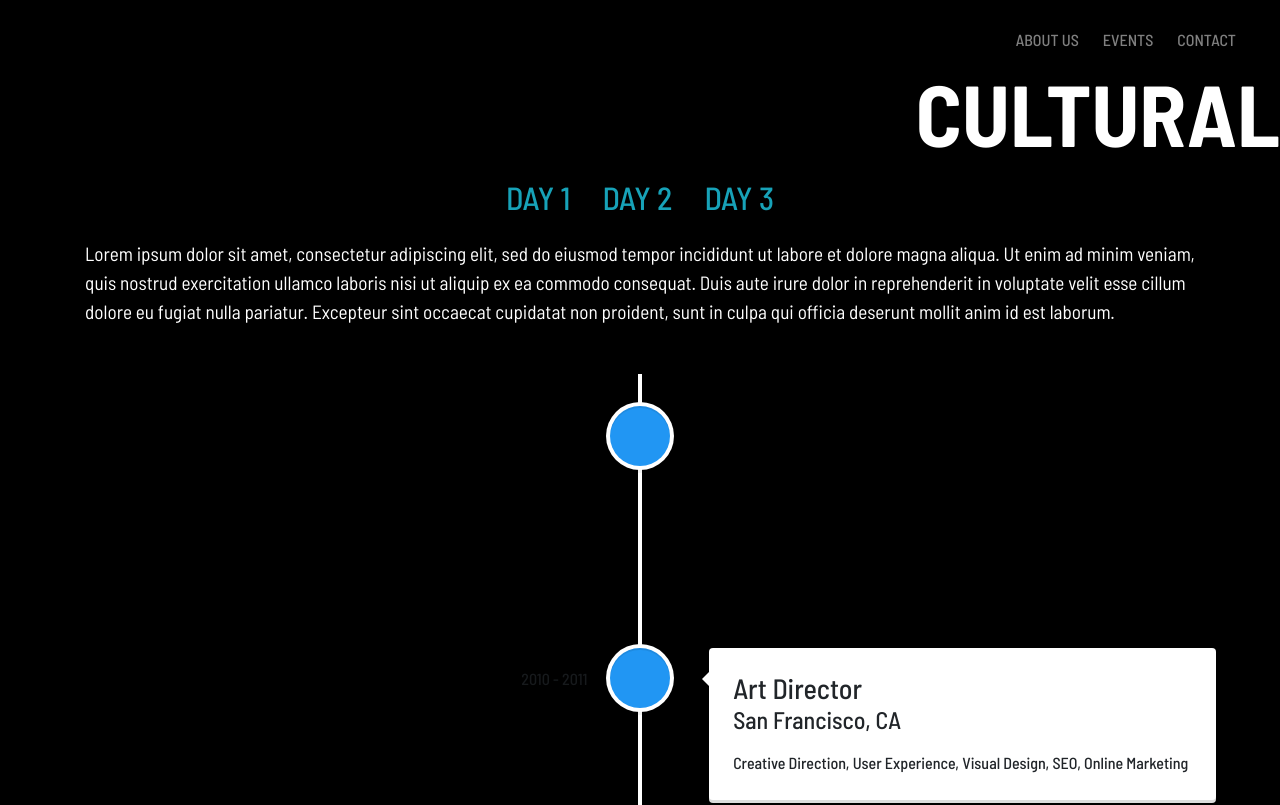
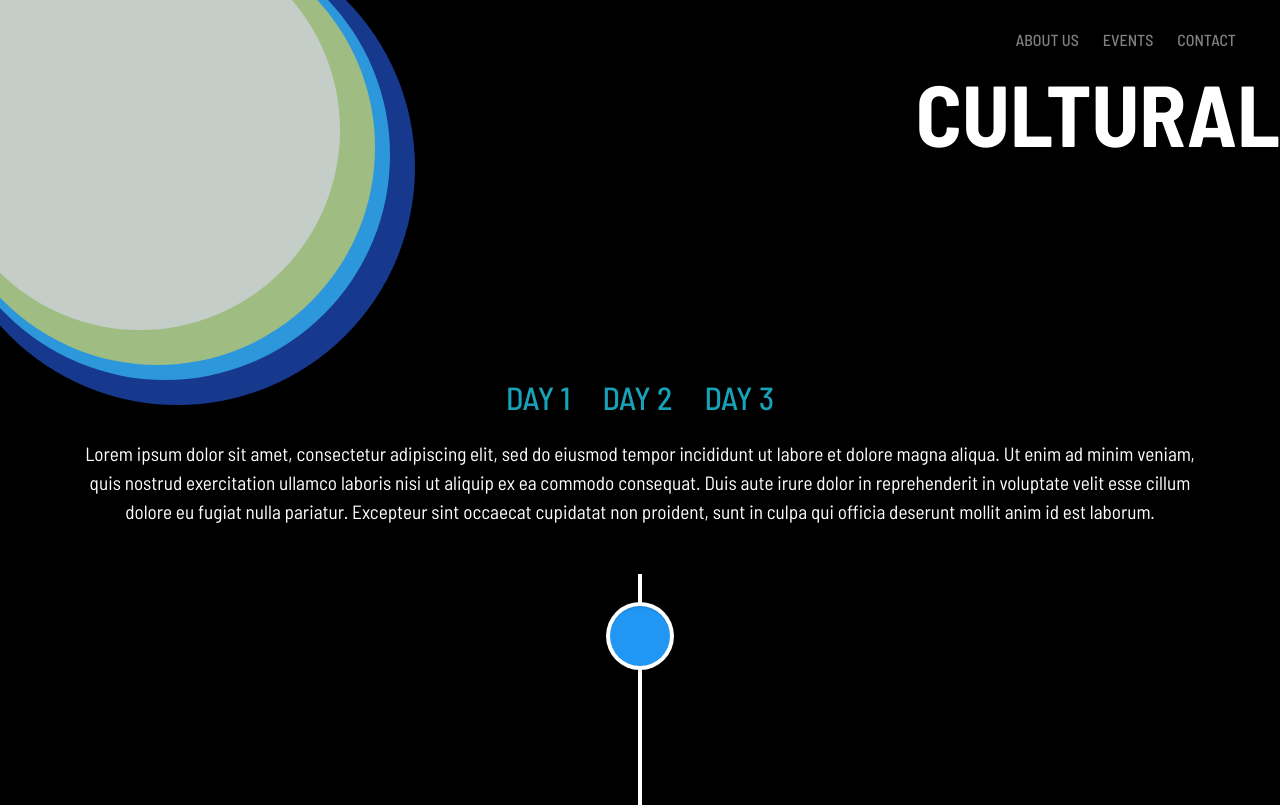
Before and after one commit to Felicity-IIIT-Hyderabad/website-2021, a React (Create React App) app in the folder reactapp/: page /events-cultural in a window 1280 px wide. Shown: the top 805 px of the page. Built offline with nearby package versions, Linux system fonts and the light colour scheme.

Commit message:
Add Radiating Image placeholder

```diff
--- a/reactapp/src/components/CultEvent.js
+++ b/reactapp/src/components/CultEvent.js
@@ -10,16 +10,26 @@ const CultEvent = () => {
 
     return (
         <div>
-            <div className="font-weight-bold infopage-title mt-5 event-heading text-white"> CULTURAL </div>
-            <div className="text-white font-weight-bold d-flex justify-content-center days">
-                <h2 className="mx-3 text-info">DAY 1</h2>
-                <h2 className="mx-3 text-info">DAY 2</h2>
-                <h2 className="mx-3 text-info">DAY 3</h2>
+
+            <div className="image-absolute">
+                <div id="cult-circle4"></div>
+                <div id="cult-circle3"></div>
+                <div id="cult-circle2"></div>
+                <div id="cult-circle1"></div>
             </div>
 
-            <div className="container">
-                <div className="text-white my-3 main-description">
-                    Lorem ipsum dolor sit amet, consectetur adipiscing elit, sed do eiusmod tempor incididunt ut labore et dolore magna aliqua. Ut enim ad minim veniam, quis nostrud exercitation ullamco laboris nisi ut aliquip ex ea commodo consequat. Duis aute irure dolor in reprehenderit in voluptate velit esse cillum dolore eu fugiat nulla pariatur. Excepteur sint occaecat cupidatat non proident, sunt in culpa qui officia deserunt mollit anim id est laborum.
+            <div className="font-weight-bold infopage-title my-5 event-heading text-white"> CULTURAL </div>
+
+            <div className="container event-list">
+                <div className="text-center mt-5">
+                    <div className="text-white font-weight-bold d-flex justify-content-center days">
+                        <h2 className="mx-3 text-info">DAY 1</h2>
+                        <h2 className="mx-3 text-info">DAY 2</h2>
+                        <h2 className="mx-3 text-info">DAY 3</h2>
+                    </div>
+                    <div className="text-white my-3 main-description">
+                        Lorem ipsum dolor sit amet, consectetur adipiscing elit, sed do eiusmod tempor incididunt ut labore et dolore magna aliqua. Ut enim ad minim veniam, quis nostrud exercitation ullamco laboris nisi ut aliquip ex ea commodo consequat. Duis aute irure dolor in reprehenderit in voluptate velit esse cillum dolore eu fugiat nulla pariatur. Excepteur sint occaecat cupidatat non proident, sunt in culpa qui officia deserunt mollit anim id est laborum.
+                    </div>
                 </div>
             </div>
 
--- a/reactapp/src/components/Event.css
+++ b/reactapp/src/components/Event.css
@@ -1,3 +1,93 @@
+#tech-circle1 {
+	position: absolute;
+    background: linear-gradient(0deg, rgba(59, 80, 89, 0.64), rgba(59, 80, 89, 0.64)), rgba(59, 80, 89, 0.64);
+    top: -70px;
+    left: -60px;
+    border-radius: 50%;
+    width: 400px;
+    height: 400px;
+}
+
+#tech-circle2 {
+	position: absolute;
+    background: rgba(73, 120, 95, 0.69);
+    top: -70px;
+    left: -60px;
+    border-radius: 50%;
+    width: 435px;
+    height: 435px;
+}
+
+#tech-circle3 {
+	position: absolute;
+    background: rgba(73, 120, 115, 0.69);
+    top: -70px;
+    left: -60px;
+    border-radius: 50%;
+    width: 450px;
+    height: 450px;
+}
+
+#tech-circle4 {
+	position: absolute;
+    background: rgba(73, 74, 120, 0.69);
+    top: -70px;
+    left: -60px;
+    border-radius: 50%;
+    width: 475px;
+    height: 475px;
+}
+
+#cult-circle1 {
+	position: absolute;
+    background: linear-gradient(0deg, rgba(255, 255, 255, 0.64), rgba(255, 255, 255, 0.64)), rgba(59, 80, 89, 0.64);
+    top: -70px;
+    left: -60px;
+    border-radius: 50%;
+    width: 400px;
+    height: 400px;
+}
+
+#cult-circle2 {
+	position: absolute;
+    background: rgba(210, 205, 91, 0.69);
+    top: -70px;
+    left: -60px;
+    border-radius: 50%;
+    width: 435px;
+    height: 435px;
+}
+
+#cult-circle3 {
+	position: absolute;
+    background: rgba(56, 195, 255, 0.69);
+    top: -70px;
+    left: -60px;
+    border-radius: 50%;
+    width: 450px;
+    height: 450px;
+}
+
+#cult-circle4 {
+	position: absolute;
+    background: rgba(32, 81, 205, 0.69);
+    top: -70px;
+    left: -60px;
+    border-radius: 50%;
+    width: 475px;
+    height: 475px;
+}
+
+.image-absolute img{
+	position: absolute;
+	top: 0;
+	left: 0;
+}
+
+.event-list{
+	margin-top: 200px;
+}
+
 .event-heading{
 	text-align: right;
 }
@@ -7,10 +97,16 @@
 }
 
 @media only screen and (max-width: 768px) {
+	.image-absolute{
+		display: none !important;
+	}
 	.event-heading{
 		text-align: center;
 	}
   	.days {
     	display: none !important;
   	}
+  	.event-list{
+		margin-top: 1rem;
+	}
 }
--- a/reactapp/src/components/TechEvent.jsx
+++ b/reactapp/src/components/TechEvent.jsx
@@ -10,16 +10,26 @@ const TechEvent = () => {
 
     return (
         <div>
-            <div className="font-weight-bold infopage-title mt-5 event-heading text-white"> TECHNICAL </div>
-            <div className="text-white font-weight-bold d-flex justify-content-center days">
-                <h2 className="mx-3 text-info">DAY 1</h2>
-                <h2 className="mx-3 text-info">DAY 2</h2>
-                <h2 className="mx-3 text-info">DAY 3</h2>
+
+            <div className="image-absolute">
+                <div id="tech-circle4"></div>
+                <div id="tech-circle3"></div>
+                <div id="tech-circle2"></div>
+                <div id="tech-circle1"></div>
             </div>
 
-            <div className="container">
-                <div className="text-white my-3 main-description">
-                    Lorem ipsum dolor sit amet, consectetur adipiscing elit, sed do eiusmod tempor incididunt ut labore et dolore magna aliqua. Ut enim ad minim veniam, quis nostrud exercitation ullamco laboris nisi ut aliquip ex ea commodo consequat. Duis aute irure dolor in reprehenderit in voluptate velit esse cillum dolore eu fugiat nulla pariatur. Excepteur sint occaecat cupidatat non proident, sunt in culpa qui officia deserunt mollit anim id est laborum.
+            <div className="font-weight-bold infopage-title my-5 event-heading text-white"> TECHNICAL </div>
+
+            <div className="container event-list">
+                <div className="text-center mt-5">
+                    <div className="text-white font-weight-bold d-flex justify-content-center days">
+                        <h2 className="mx-3 text-info">DAY 1</h2>
+                        <h2 className="mx-3 text-info">DAY 2</h2>
+                        <h2 className="mx-3 text-info">DAY 3</h2>
+                    </div>
+                    <div className="text-white my-3 main-description">
+                        Lorem ipsum dolor sit amet, consectetur adipiscing elit, sed do eiusmod tempor incididunt ut labore et dolore magna aliqua. Ut enim ad minim veniam, quis nostrud exercitation ullamco laboris nisi ut aliquip ex ea commodo consequat. Duis aute irure dolor in reprehenderit in voluptate velit esse cillum dolore eu fugiat nulla pariatur. Excepteur sint occaecat cupidatat non proident, sunt in culpa qui officia deserunt mollit anim id est laborum.
+                    </div>
                 </div>
             </div>
 
```
Also changed, not shown: reactapp/public/images/techHeader.jpeg (added).
